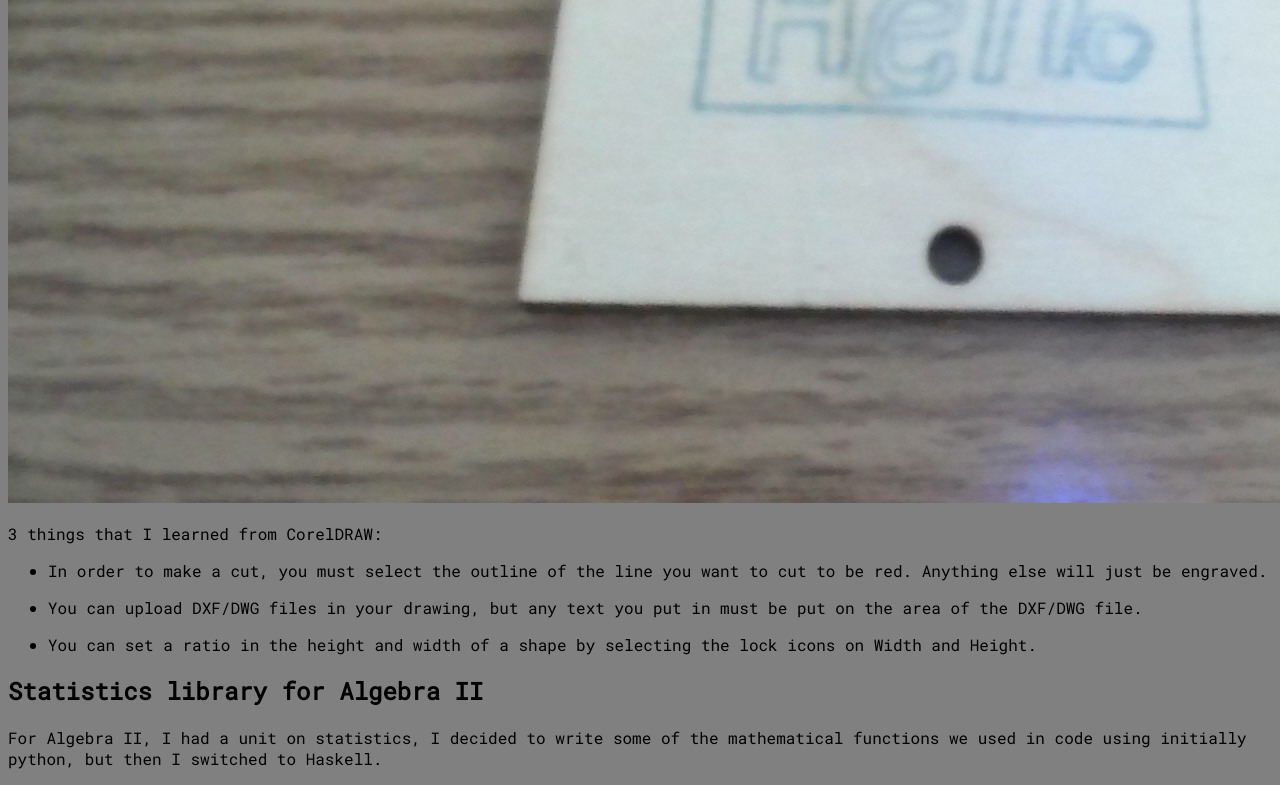
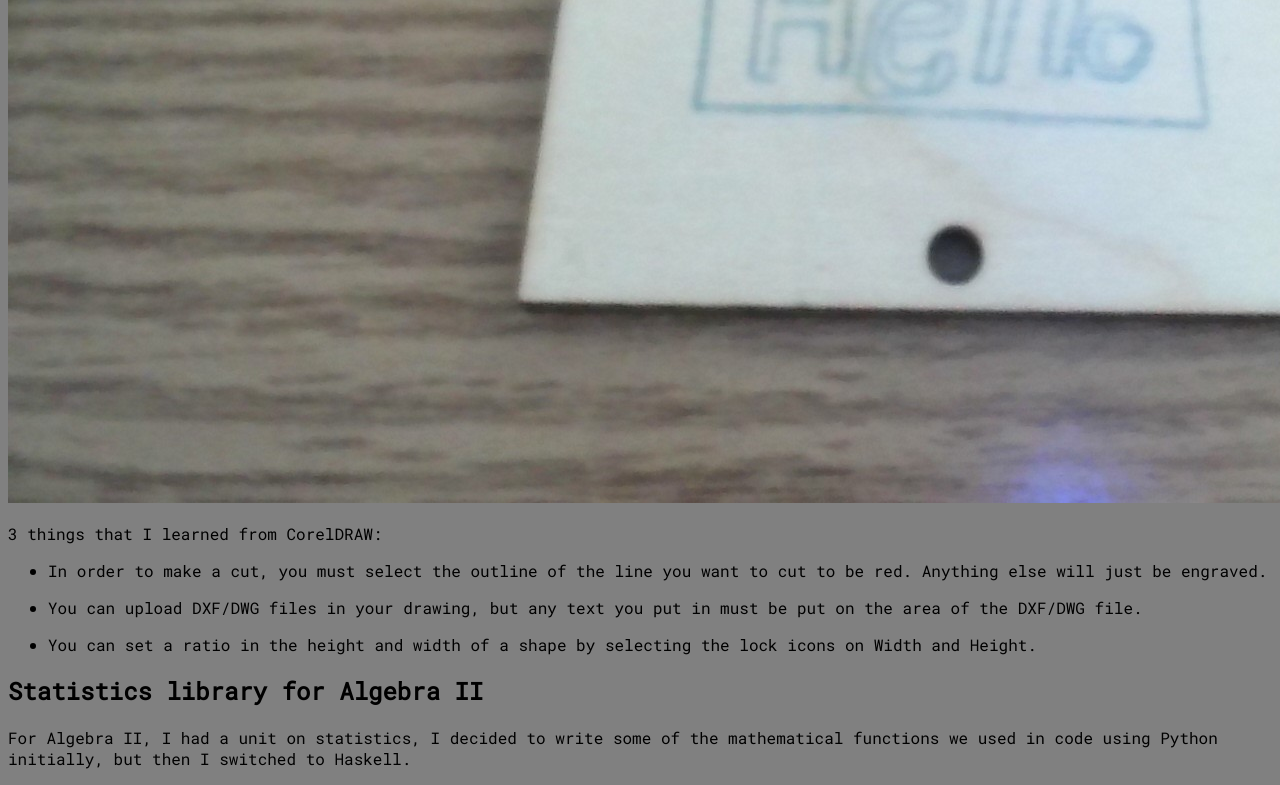
Before and after one commit to p-328/personal-site, an Angular app: page /ninth-grade-projects in a window 1280 px wide. Shown: the part 2019-2804 px from the top of the page. Built offline with nearby package versions, Linux system fonts and the light colour scheme.

Commit message:
Edited statistics project description in ninth grade projects.

```diff
--- a/src/app/components/ninth-grade/ninth-grade.component.html
+++ b/src/app/components/ninth-grade/ninth-grade.component.html
@@ -1,4 +1,3 @@
-
 <h1>My 9th grade Projects</h1>
 <hr>
 <h1>9th grade</h1>
@@ -26,6 +25,6 @@
   <div class="container">
     <h2>Statistics library for Algebra II</h2>
 
-    <p>For Algebra II, I had a unit on statistics, I decided to write some of the mathematical functions we used in code using initially python, but then I switched to Haskell.</p>
+    <p>For Algebra II, I had a unit on statistics, I decided to write some of the mathematical functions we used in code using Python initially, but then I switched to Haskell.</p>
   </div>
 </div>
```
